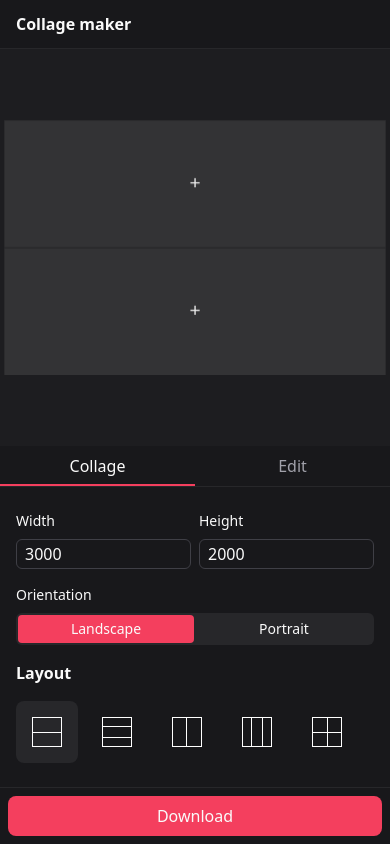
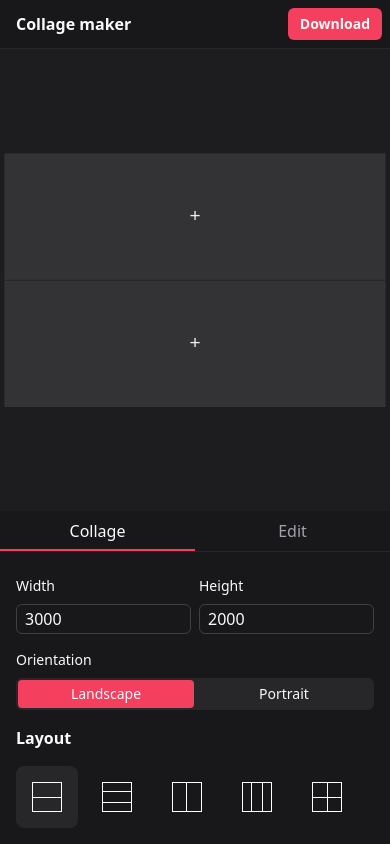
Before and after one commit to lionpuro/collage-maker, a SvelteKit app: page / in a window 390 px wide. Built offline with nearby package versions, Linux system fonts and the light colour scheme.

Commit message:
position download button depending on viewport width

```diff
--- a/src/lib/components/header.svelte
+++ b/src/lib/components/header.svelte
@@ -6,6 +6,7 @@
 
 <header class="flex justify-between border-b border-base-800 bg-base-900">
 	<h1 class="p-3 px-4 font-semibold">Collage maker</h1>
-	{#if children}{@render children()}{/if}
-	<div></div>
+	{#if children}
+		{@render children()}
+	{/if}
 </header>
--- a/src/lib/components/panel.svelte
+++ b/src/lib/components/panel.svelte
@@ -41,7 +41,5 @@
 			{@render editTab()}
 		{/if}
 	</div>
-	<div class="flex flex-col border-t border-base-800 p-2 lg:mt-auto lg:w-full">
-		{@render children()}
-	</div>
+	{@render children()}
 </div>
--- a/src/routes/+page.svelte
+++ b/src/routes/+page.svelte
@@ -12,6 +12,8 @@
 		setBorders,
 	} from "$lib/utils";
 	import type { TileConfig } from "$lib/constants/collage-templates";
+	import { mediaQueryStore } from "$lib/stores";
+	const lgViewport = mediaQueryStore("(min-width: 1024px)");
 
 	let selectedTemplate = $state<number>(0);
 	let resolution = $state({ width: 3000, height: 2000 });
@@ -183,7 +185,19 @@
 	};
 </script>
 
-<Header></Header>
+<Header>
+	{#if !$lgViewport}
+		<div class="flex p-2">
+			<button
+				disabled={$exportingCollage}
+				onclick={handleDownload}
+				class="rounded-md bg-rose-500 px-3 text-sm font-semibold disabled:bg-base-600"
+			>
+				Download
+			</button>
+		</div>
+	{/if}
+</Header>
 <div class="flex h-full min-h-0 flex-col lg:flex-row-reverse">
 	<div
 		class="flex h-full min-h-0 w-full min-w-0 flex-col bg-[#1d1d20] p-1 lg:p-4"
@@ -291,6 +305,10 @@
 					/>
 				</div>
 			{/snippet}
+			{#if $lgViewport}
+				<div
+					class="flex flex-col border-t border-base-800 p-2 lg:mt-auto lg:w-full"
+				>
 					<button
 						disabled={$exportingCollage}
 						onclick={handleDownload}
@@ -298,6 +316,8 @@
 					>
 						Download
 					</button>
+				</div>
+			{/if}
 		</Panel>
 	</div>
 </div>
```
Lines whose indentation alone changed are shown as unchanged.
